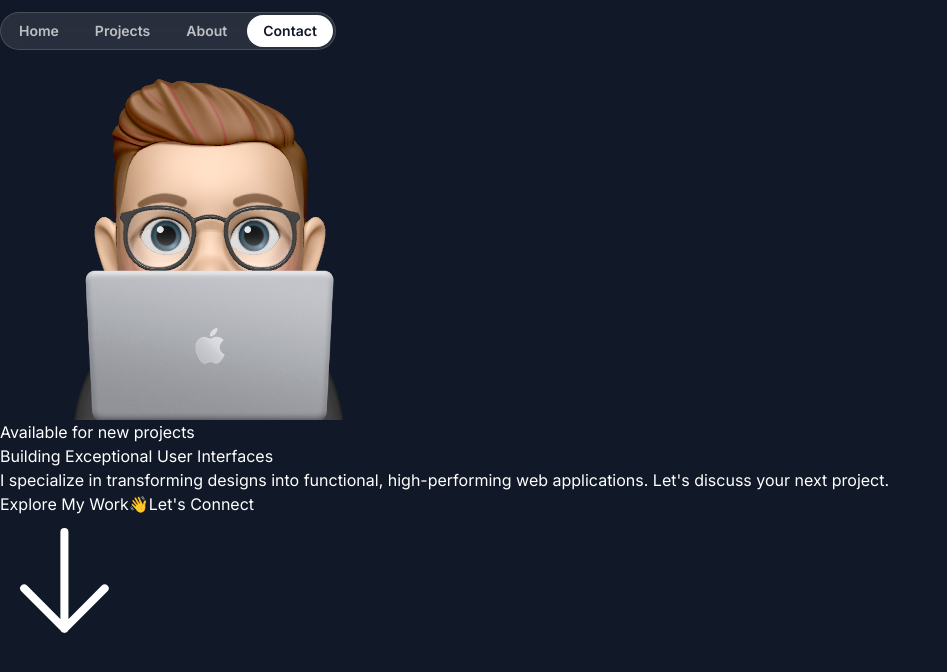
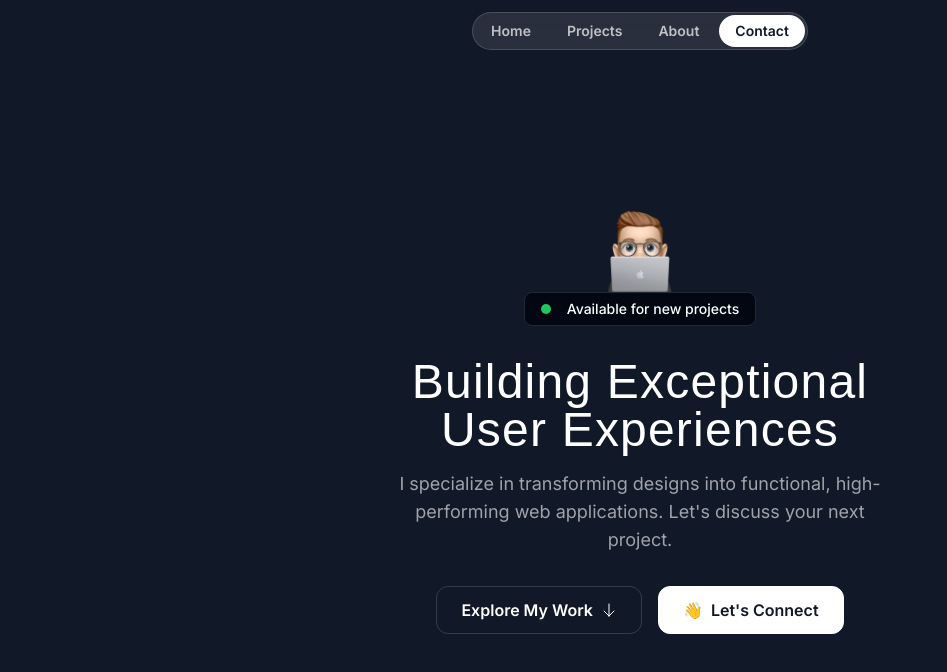
Before and after one commit to saaranganand/website, a Next.js app: page / in a window 1280 px wide. Shown: the top 672 px of the page, without its empty margins (0-947 px from the left). Built offline with nearby package versions, Linux system fonts and the light colour scheme; a web font is replaced by a local one.

Commit message:
hero adjustments

```diff
--- a/src/sections/Header.tsx
+++ b/src/sections/Header.tsx
@@ -1,6 +1,6 @@
 export const Header = () => {
   return (
-  <div className="flex justify-center items-center fixed top-3">
+  <div className="flex justify-center items-center fixed top-3 w-full">
     <nav className="flex gap-1 p-0.5 border border-white/15 rounded-full bg-white/10 backdrop-blur">
       <a href="#" className="nav-item">Home</a>
       <a href="#" className="nav-item">Projects</a>
--- a/src/sections/Hero.tsx
+++ b/src/sections/Hero.tsx
@@ -4,25 +4,31 @@
 
 export const HeroSection = () => {
   return (
-  <div>
-    <div>
-      <Image src={memojiImage} alt="Person peeking from behind laptop" />
-      <div>
-        <div></div>
-        <div>Available for new projects</div>
+  <div className="py-32 md:py-48">
+    <div className="container">
+      <div className='flex flex-col items-center'>
+        <Image src={memojiImage} className='size-[100px]' alt="Person peeking from behind laptop" />
+        <div className='bg-gray-950 border border-gray-800 px-4 py-1.5 inline-flex items-center gap-4 rounded-lg'>
+          <div className='bg-green-500 size-2.5 rounded-full'></div>
+          <div className='text-sm font-medium'>Available for new projects</div>
+        </div>
       </div>
-      <h1>Building Exceptional User Interfaces</h1>
-      <p>
-        I specialize in transforming designs into functional, high-performing web applications. Let's discuss your next project.
-      </p>
-      <div>
-        <button>
-          <span>Explore My Work</span>
-          <ArrowDown />
+      <div className='max-w-lg mx-auto'>
+        <h1 className='font-serif text-3xl md:text-5xl text-center mt-8 tracking-wide'>
+          Building Exceptional User Experiences
+        </h1>
+        <p className='mt-4 text-center text-white/60 md:text-lg'>
+          I specialize in transforming designs into functional, high-performing web applications. Let's discuss your next project.
+        </p>
+      </div>
+      <div className='flex flex-col md:flex-row justify-center items-center mt-8 gap-4'>
+        <button className='inline-flex items-center gap-2 border border-white/15 px-6 h-12 rounded-xl'>
+          <span className='font-semibold'>Explore My Work</span>
+          <ArrowDown className='size-4' />
         </button>
-        <button>
+        <button className='inline-flex items-center gap-2 border border-white bg-white text-gray-900 h-12 px-6 rounded-xl'>
           <span>👋</span>
-          <span>Let's Connect</span>
+          <span className='font-semibold'>Let's Connect</span>
         </button>
       </div>
     </div>
```
